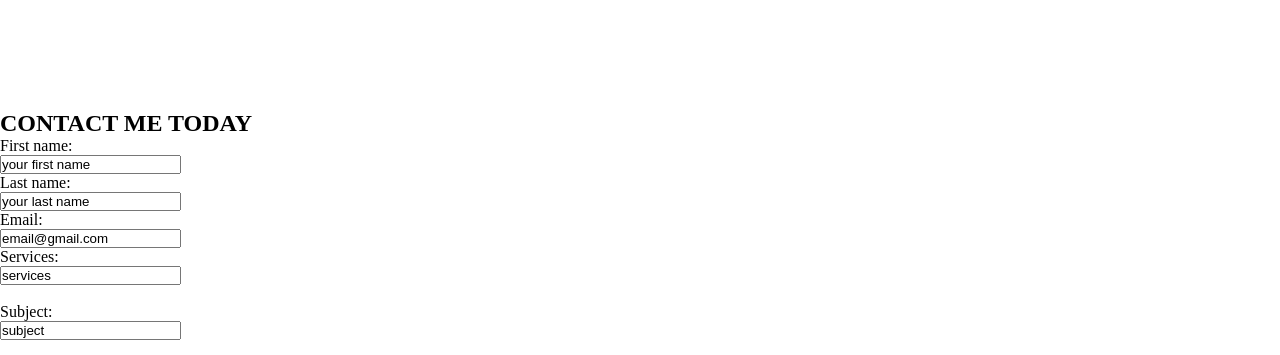
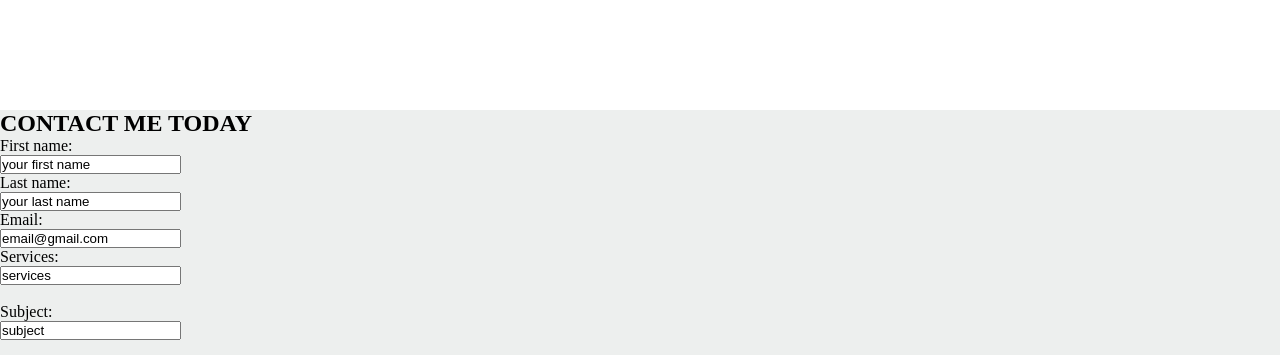
Before and after one commit to Wannjer1/PortfolioLandingPage, a plain HTML site: page index.html in a window 1280 px wide. Shown: the part 2210-2565 px from the top of the page. Drawn offline with Linux system fonts and the light colour scheme.

Commit message:
st-css styling contact section

```diff
--- a/style.css
+++ b/style.css
@@ -216,17 +216,22 @@
 
 }
 
-
-
 /* PORTFOLIO SECTION */
 .foliosect{
     width: 100%;
     height: 80vh;
+}
 
-}
+
 
 /* CONTACT ME SECTION */
 
+.contact{
+    width: 100%;
+    height: 80vh;
+    background-color: #edefee;
+
+}
 
 /* FOOTER SECTION */
 
```
